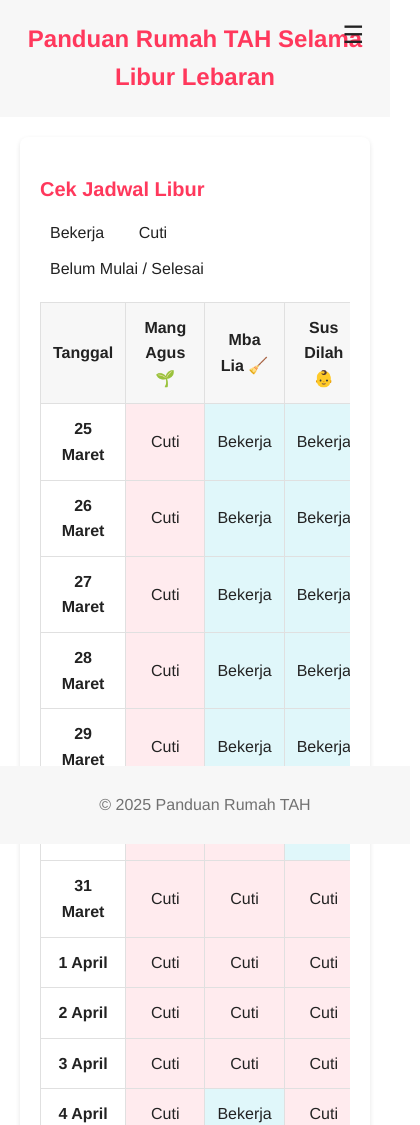
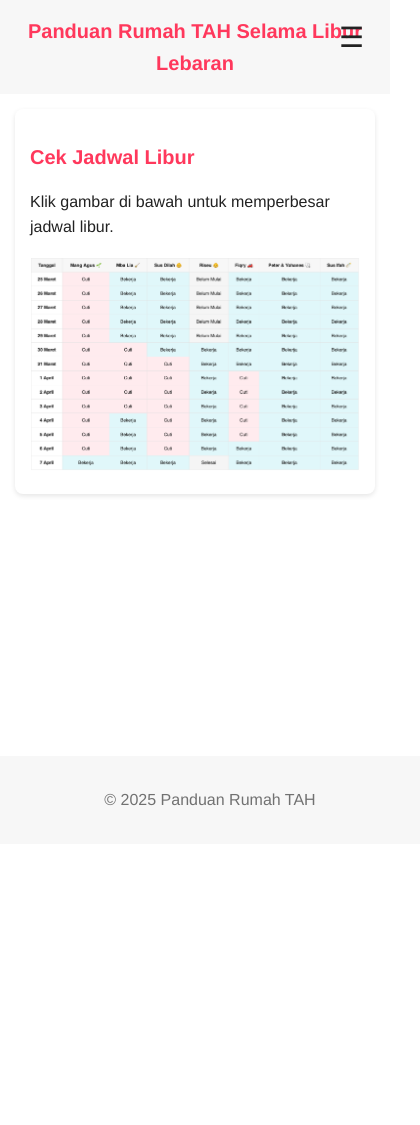
Before and after one commit to wsnus/sandbox, a plain HTML site: page docs/jadwal-cuti.html in a window 390 px wide. Shown: the top 1125 px of the page, 420 px wide, since content can reach past the window. After the commit the page ends 844 px from the top, so only its background shows below. Drawn offline with Linux system fonts and the light colour scheme.

Commit message:
design changes 2

```diff
--- a/docs/jadwal-cuti.html
+++ b/docs/jadwal-cuti.html
@@ -8,7 +8,7 @@
 </head>
 <body>
     <header>
-        <h1>Panduan Rumah TAH Selama Libur Lebaran</h1>
+        <a href="index.html"><h1>Panduan Rumah TAH Selama Libur Lebaran</h1></a>
         <button class="hamburger">☰</button>
         <nav>
             <ul>
@@ -31,42 +31,9 @@
     <main>
         <section>
             <h2>Cek Jadwal Libur</h2>
-            <div class="legend">
-                <span class="on-duty">Bekerja</span>
-                <span class="absent">Cuti</span>
-                <span class="not-started">Belum Mulai / Selesai</span>
-            </div>
-            <div class="table-container">
-                <table>
-                    <thead>
-                        <tr>
-                            <th>Tanggal</th>
-                            <th>Mang Agus 🌱</th>
-                            <th>Mba Lia 🧹</th>
-                            <th>Sus Dilah 👶</th>
-                            <th>Riseu 👶</th>
-                            <th>Fiqry 🚗</th>
-                            <th>Peter & Yohanes 🩺</th>
-                            <th>Sus Ifah 🍼</th>
-                        </tr>
-                    </thead>
-                    <tbody>
-                        <tr><td><strong>25 Maret</strong></td><td class="absent">Cuti</td><td class="on-duty">Bekerja</td><td class="on-duty">Bekerja</td><td class="not-started">Belum Mulai</td><td class="on-duty">Bekerja</td><td class="on-duty">Bekerja</td><td class="on-duty">Bekerja</td></tr>
-                        <tr><td><strong>26 Maret</strong></td><td class="absent">Cuti</td><td class="on-duty">Bekerja</td><td class="on-duty">Bekerja</td><td class="not-started">Belum Mulai</td><td class="on-duty">Bekerja</td><td class="on-duty">Bekerja</td><td class="on-duty">Bekerja</td></tr>
-                        <tr><td><strong>27 Maret</strong></td><td class="absent">Cuti</td><td class="on-duty">Bekerja</td><td class="on-duty">Bekerja</td><td class="not-started">Belum Mulai</td><td class="on-duty">Bekerja</td><td class="on-duty">Bekerja</td><td class="on-duty">Bekerja</td></tr>
-                        <tr><td><strong>28 Maret</strong></td><td class="absent">Cuti</td><td class="on-duty">Bekerja</td><td class="on-duty">Bekerja</td><td class="not-started">Belum Mulai</td><td class="on-duty">Bekerja</td><td class="on-duty">Bekerja</td><td class="on-duty">Bekerja</td></tr>
-                        <tr><td><strong>29 Maret</strong></td><td class="absent">Cuti</td><td class="on-duty">Bekerja</td><td class="on-duty">Bekerja</td><td class="not-started">Belum Mulai</td><td class="on-duty">Bekerja</td><td class="on-duty">Bekerja</td><td class="on-duty">Bekerja</td></tr>
-                        <tr><td><strong>30 Maret</strong></td><td class="absent">Cuti</td><td class="absent">Cuti</td><td class="on-duty">Bekerja</td><td class="on-duty">Bekerja</td><td class="on-duty">Bekerja</td><td class="on-duty">Bekerja</td><td class="on-duty">Bekerja</td></tr>
-                        <tr><td><strong>31 Maret</strong></td><td class="absent">Cuti</td><td class="absent">Cuti</td><td class="absent">Cuti</td><td class="on-duty">Bekerja</td><td class="on-duty">Bekerja</td><td class="on-duty">Bekerja</td><td class="on-duty">Bekerja</td></tr>
-                        <tr><td><strong>1 April</strong></td><td class="absent">Cuti</td><td class="absent">Cuti</td><td class="absent">Cuti</td><td class="on-duty">Bekerja</td><td class="absent">Cuti</td><td class="on-duty">Bekerja</td><td class="on-duty">Bekerja</td></tr>
-                        <tr><td><strong>2 April</strong></td><td class="absent">Cuti</td><td class="absent">Cuti</td><td class="absent">Cuti</td><td class="on-duty">Bekerja</td><td class="absent">Cuti</td><td class="on-duty">Bekerja</td><td class="on-duty">Bekerja</td></tr>
-                        <tr><td><strong>3 April</strong></td><td class="absent">Cuti</td><td class="absent">Cuti</td><td class="absent">Cuti</td><td class="on-duty">Bekerja</td><td class="absent">Cuti</td><td class="on-duty">Bekerja</td><td class="on-duty">Bekerja</td></tr>
-                        <tr><td><strong>4 April</strong></td><td class="absent">Cuti</td><td class="on-duty">Bekerja</td><td class="absent">Cuti</td><td class="on-duty">Bekerja</td><td class="absent">Cuti</td><td class="on-duty">Bekerja</td><td class="on-duty">Bekerja</td></tr>
-                        <tr><td><strong>5 April</strong></td><td class="absent">Cuti</td><td class="on-duty">Bekerja</td><td class="absent">Cuti</td><td class="on-duty">Bekerja</td><td class="absent">Cuti</td><td class="on-duty">Bekerja</td><td class="on-duty">Bekerja</td></tr>
-                        <tr><td><strong>6 April</strong></td><td class="absent">Cuti</td><td class="on-duty">Bekerja</td><td class="absent">Cuti</td><td class="on-duty">Bekerja</td><td class="on-duty">Bekerja</td><td class="on-duty">Bekerja</td><td class="on-duty">Bekerja</td></tr>
-                        <tr><td><strong>7 April</strong></td><td class="on-duty">Bekerja</td><td class="on-duty">Bekerja</td><td class="on-duty">Bekerja</td><td class="not-started">Selesai</td><td class="on-duty">Bekerja</td><td class="on-duty">Bekerja</td><td class="on-duty">Bekerja</td></tr>
-                    </tbody>
-                </table>
+            <p>Klik gambar di bawah untuk memperbesar jadwal libur.</p>
+            <div class="zoomable-image">
+                <img src="jadwal-cuti-table.png" alt="Jadwal Cuti Table" class="schedule-image">
             </div>
         </section>
     </main>
@@ -74,5 +41,15 @@
         <p>© 2025 Panduan Rumah TAH</p>
     </footer>
     <script src="script.js"></script>
+    <script>
+        const image = document.querySelector('.schedule-image');
+        image.addEventListener('click', () => {
+            if (image.classList.contains('zoomed')) {
+                image.classList.remove('zoomed');
+            } else {
+                image.classList.add('zoomed');
+            }
+        });
+    </script>
 </body>
 </html>
--- a/docs/style.css
+++ b/docs/style.css
@@ -6,6 +6,9 @@ body {
     margin: 0;
     padding: 0;
     line-height: 1.6;
+    min-height: 100vh;
+    display: flex;
+    flex-direction: column;
 }
 
 header {
@@ -17,14 +20,20 @@ header {
 
 header h1 {
     color: #FF385C;
-    font-size: 24px;
+    font-size: 28px;
     margin: 0;
+    text-decoration: none;
+    cursor: pointer;
+}
+
+header a {
+    text-decoration: none;
 }
 
 nav ul {
     list-style: none;
     padding: 0;
-    margin: 0;
+    margin: 10px 0 0 0;
     display: flex;
     justify-content: center;
     background-color: #F7F7F7;
@@ -33,7 +42,7 @@ nav ul {
 nav ul li a {
     color: #222222;
     text-decoration: none;
-    padding: 10px 20px;
+    padding: 12px 24px;
     display: block;
     transition: background-color 0.3s;
 }
@@ -45,8 +54,9 @@ nav ul li a:hover, nav ul li.active a {
 
 main {
     max-width: 1200px;
-    margin: 20px auto;
-    padding: 0 20px;
+    margin: 0 auto;
+    padding: 20px;
+    flex: 1;
 }
 
 section {
@@ -59,60 +69,30 @@ section {
 
 h2 {
     color: #FF385C;
-    font-size: 20px;
-    margin-bottom: 10px;
+    font-size: 24px;
+    margin-bottom: 15px;
 }
 
 h3 {
     color: #222222;
-    font-size: 18px;
-    margin-bottom: 10px;
+    font-size: 20px;
+    margin-bottom: 15px;
 }
 
-/* Table Styles */
-.table-container {
-    overflow-x: auto;
-}
-
-table {
-    width: 100%;
-    border-collapse: collapse;
-    margin-bottom: 20px;
-}
-
-th, td {
-    border: 1px solid #E0E0E0;
-    padding: 12px;
+/* Zoomable Image for Jadwal Cuti */
+.zoomable-image {
     text-align: center;
 }
 
-th {
-    background-color: #F7F7F7;
-    color: #222222;
+.schedule-image {
+    max-width: 100%;
+    height: auto;
+    cursor: pointer;
+    transition: transform 0.3s ease;
 }
 
-td.absent {
-    background-color: #FFEBEE; /* Cuti */
-}
-
-td.on-duty {
-    background-color: #E0F7FA; /* Bekerja */
-}
-
-td.not-started {
-    background-color: #F5F5F5; /* Belum Mulai / Selesai */
-}
-
-/* Legend */
-.legend {
-    margin-bottom: 15px;
-}
-
-.legend span {
-    display: inline-block;
-    padding: 5px 10px;
-    margin-right: 10px;
-    border-radius: 4px;
+.schedule-image.zoomed {
+    transform: scale(2);
 }
 
 /* Tabs for Tanggung Jawab */
@@ -125,7 +105,7 @@ td.not-started {
 .tab-button {
     background-color: #F7F7F7;
     border: none;
-    padding: 10px 20px;
+    padding: 12px 24px;
     margin: 5px;
     border-radius: 5px;
     cursor: pointer;
@@ -210,13 +190,37 @@ td.not-started {
     color: #717171;
 }
 
+/* Important Info Pop-up Effect */
+.important-info {
+    position: relative;
+    background-color: #FFF3F3;
+    padding: 20px;
+    border-left: 4px solid #FF385C;
+    transition: transform 0.3s ease, box-shadow 0.3s ease;
+}
+
+.important-info:hover {
+    transform: translateY(-5px);
+    box-shadow: 0 5px 15px rgba(0,0,0,0.1);
+}
+
+/* Standby Info Box */
+.standby-info {
+    background-color: #F9F9F9;
+    padding: 15px;
+    border-radius: 5px;
+    margin-top: 20px;
+    text-align: center;
+    font-style: italic;
+}
+
 /* Mobile Menu */
 .hamburger {
     display: none;
     background: none;
     border: none;
     color: #222222;
-    font-size: 24px;
+    font-size: 28px;
     position: absolute;
     top: 20px;
     right: 20px;
@@ -255,7 +259,7 @@ td.not-started {
     background: none;
     border: none;
     color: #FFFFFF;
-    font-size: 24px;
+    font-size: 28px;
     position: absolute;
     top: 20px;
     right: 20px;
@@ -264,19 +268,64 @@ td.not-started {
 /* Footer */
 footer {
     text-align: center;
-    padding: 10px;
+    padding: 15px;
     background-color: #F7F7F7;
     color: #717171;
-    position: fixed;
-    bottom: 0;
     width: 100%;
 }
 
 /* Responsive Design */
 @media (max-width: 768px) {
-    nav ul { display: none; }
-    .hamburger { display: block; }
-    .tabs { flex-direction: column; }
-    .tab-button { width: 100%; margin: 5px 0; }
-    .table-container { overflow-x: scroll; }
+    header {
+        padding: 15px;
+    }
+
+    header h1 {
+        font-size: 20px;
+    }
+
+    nav ul {
+        display: none;
+    }
+
+    .hamburger {
+        display: block;
+    }
+
+    main {
+        padding: 15px;
+    }
+
+    section {
+        padding: 15px;
+    }
+
+    h2 {
+        font-size: 20px;
+    }
+
+    h3 {
+        font-size: 18px;
+    }
+
+    p, ul li {
+        font-size: 16px;
+    }
+
+    .tabs {
+        flex-direction: column;
+    }
+
+    .tab-button {
+        width: 100%;
+        margin: 5px 0;
+    }
+
+    .schedule-image.zoomed {
+        transform: scale(2);
+    }
+
+    .important-info:hover {
+        transform: none;
+    }
 }
```
Also changed, not shown: docs/index.html (+3 -3 lines), docs/persiapan.html (+6 -9 lines), docs/tanggung-jawab.html (+7 -10 lines), docs/jadwal-cuti-table.png (added), 2 other files.
